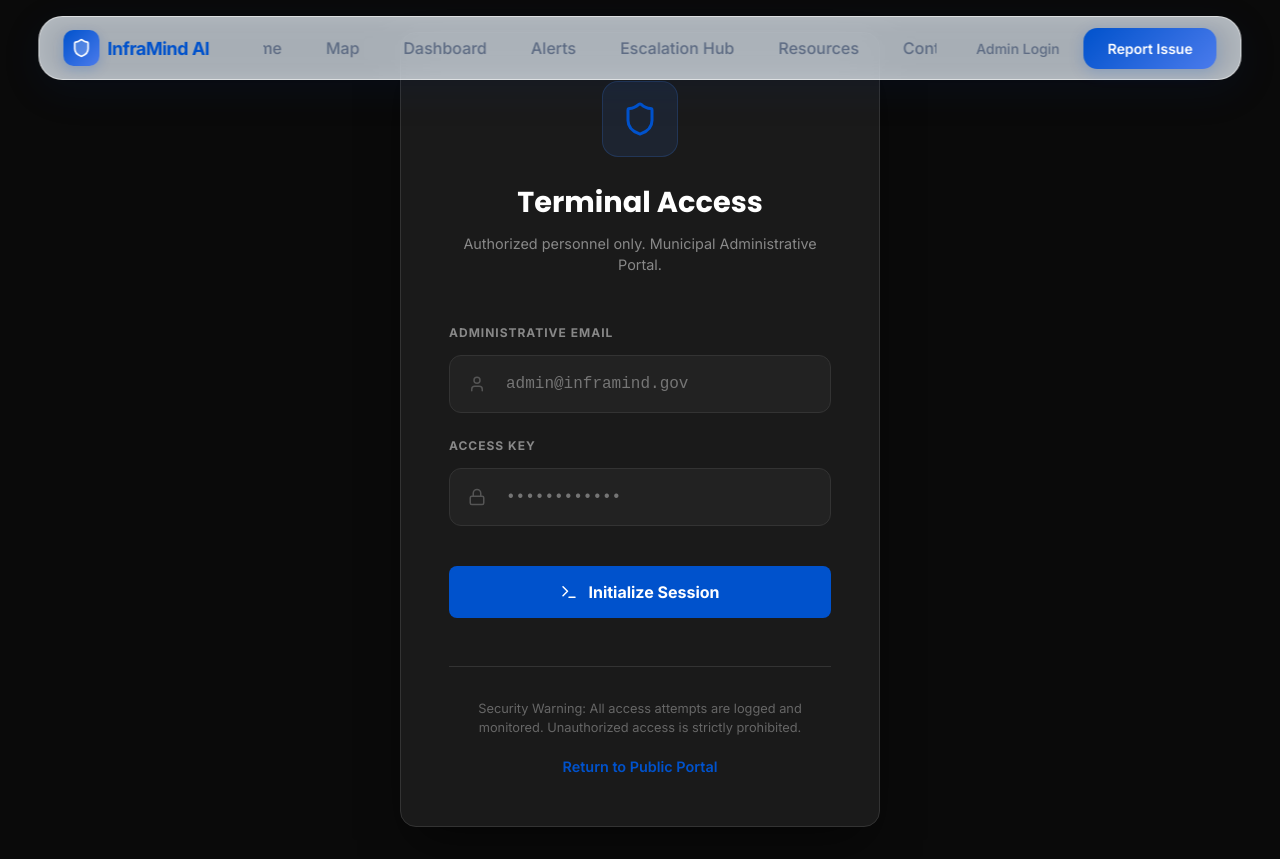
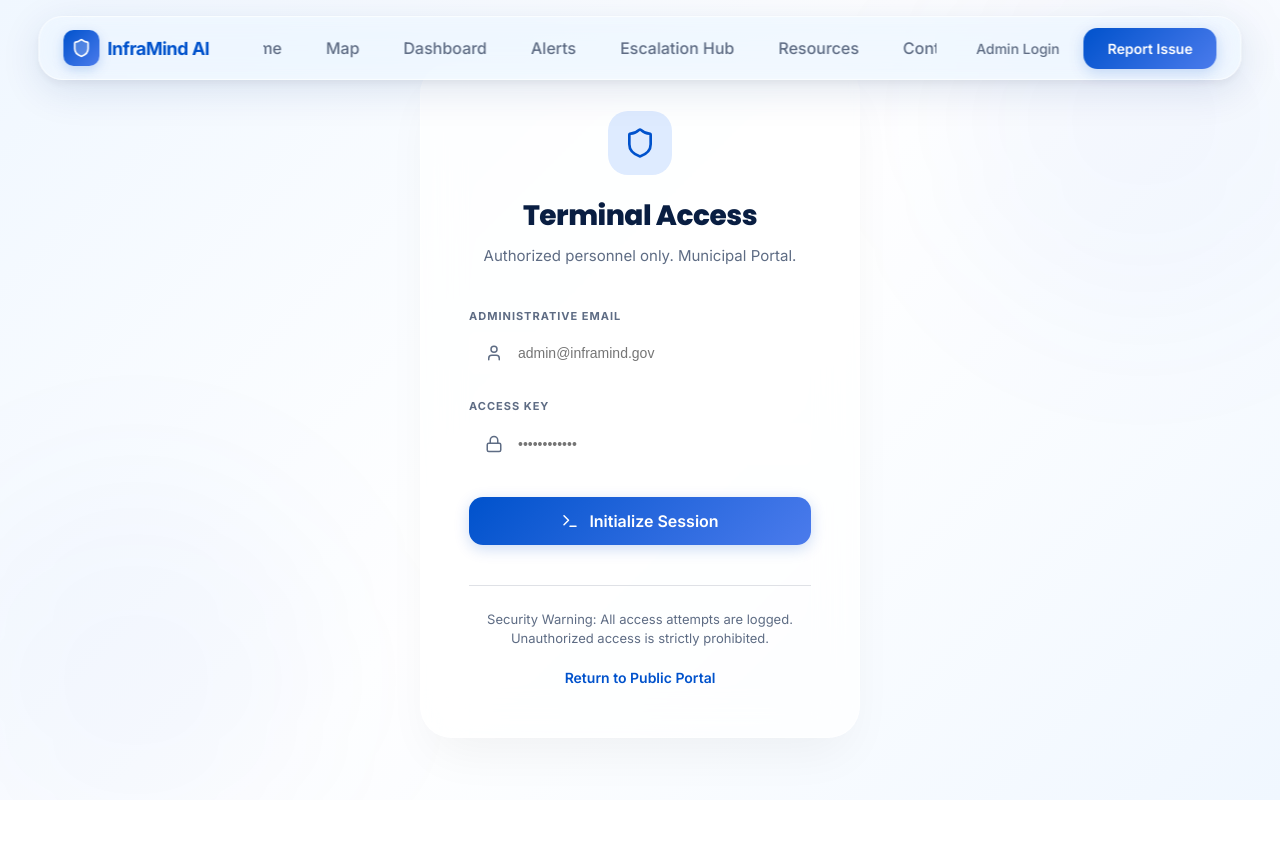
Before and after one commit to DarshanBhandigare/InfraMind-AI, a React (Vite) app: page /admin/login in a window 1280 px wide. After the commit the page ends 800 px from the top, so only its background shows below. Built offline with nearby package versions, Linux system fonts and the light colour scheme; no server answers.

Commit message:
AdminLoginUIFix

```diff
--- a/src/pages/AdminLogin.jsx
+++ b/src/pages/AdminLogin.jsx
@@ -2,6 +2,7 @@ import React, { useState } from 'react';
 import { useAuth } from '../context/AuthContext';
 import { useNavigate, Link } from 'react-router-dom';
 import { Shield, Lock, User, Terminal, AlertCircle } from 'lucide-react';
+import { motion } from 'framer-motion';
 
 const AdminLogin = () => {
   const [email, setEmail] = useState('');
@@ -19,7 +20,6 @@ const AdminLogin = () => {
 
     try {
       await login(email, password);
-      // In a real app, we'd check for an admin role here
       navigate('/admin/dashboard');
     } catch (err) {
       setError(err.message || 'Authentication failed. Please check your credentials.');
@@ -34,53 +34,66 @@ const AdminLogin = () => {
       display: 'flex',
       alignItems: 'center',
       justifyContent: 'center',
-      background: '#0a0a0a',
-      padding: '2rem'
+      background: 'linear-gradient(135deg, #f0f7ff 0%, #ffffff 50%, #f0f7ff 100%)',
+      padding: '24px',
+      position: 'relative',
+      overflow: 'hidden'
     }}>
-      <div style={{
-        width: '100%',
-        maxWidth: '480px',
-        padding: '3rem',
-        background: '#1a1a1a',
-        border: '1px solid #333',
-        borderRadius: 'var(--radius-lg)',
-        boxShadow: '0 25px 50px -12px rgba(0, 0, 0, 0.5)'
-      }}>
-        <div style={{ textAlign: 'center', marginBottom: '3rem' }}>
+      {/* Decorative background elements */}
+      <div style={{ position: 'absolute', top: '-10%', right: '-5%', width: '400px', height: '400px', background: 'rgba(0, 82, 204, 0.03)', borderRadius: '50%', filter: 'blur(80px)' }} />
+      <div style={{ position: 'absolute', bottom: '-10%', left: '-5%', width: '400px', height: '400px', background: 'rgba(0, 82, 204, 0.03)', borderRadius: '50%', filter: 'blur(80px)' }} />
+
+      <motion.div
+        initial={{ opacity: 0, y: 20 }}
+        animate={{ opacity: 1, y: 0 }}
+        transition={{ duration: 0.5 }}
+        style={{
+          width: '100%',
+          maxWidth: '440px',
+          padding: '48px',
+          background: 'rgba(255, 255, 255, 0.7)',
+          backdropFilter: 'blur(20px)',
+          border: '1px solid rgba(255, 255, 255, 0.5)',
+          borderRadius: '32px',
+          boxShadow: '0 25px 50px -12px rgba(0, 0, 0, 0.05)',
+          zIndex: 1
+        }}
+      >
+        <div style={{ textAlign: 'center', marginBottom: '40px' }}>
           <div style={{
             display: 'inline-flex',
-            padding: '1.2rem',
-            borderRadius: '16px',
-            background: 'rgba(59, 130, 246, 0.1)',
-            border: '1px solid rgba(59, 130, 246, 0.2)',
-            marginBottom: '1.5rem'
+            padding: '16px',
+            borderRadius: '20px',
+            background: 'var(--primary-light)',
+            marginBottom: '20px',
+            color: 'var(--primary)'
           }}>
-            <Shield size={36} color="var(--primary)" />
+            <Shield size={32} />
           </div>
-          <h1 style={{ color: 'white', fontSize: '1.8rem', fontWeight: 700, margin: 0 }}>Terminal Access</h1>
-          <p style={{ color: '#888', marginTop: '0.5rem', fontSize: '0.9rem' }}>
-            Authorized personnel only. Municipal Administrative Portal.
+          <h1 style={{ fontSize: '28px', fontWeight: 800, color: '#091E42', margin: 0, letterSpacing: '-0.5px' }}>Terminal Access</h1>
+          <p style={{ color: 'var(--text-muted)', marginTop: '8px', fontSize: '15px' }}>
+            Authorized personnel only. Municipal Portal.
           </p>
         </div>
 
         {error && (
           <div style={{
-            background: 'rgba(239, 68, 68, 0.1)',
-            border: '1px solid rgba(239, 68, 68, 0.2)',
-            padding: '1rem',
-            borderRadius: 'var(--radius-sm)',
-            color: '#ef4444',
-            fontSize: '0.85rem',
+            background: '#fff1f0',
+            border: '1px solid #ffa39e',
+            padding: '12px 16px',
+            borderRadius: '12px',
+            color: '#cf1322',
+            fontSize: '14px',
             display: 'flex',
             alignItems: 'center',
-            gap: '0.8rem',
-            marginBottom: '2rem'
+            gap: '10px',
+            marginBottom: '24px'
           }}>
             <AlertCircle size={18} /> {error}
           </div>
         )}
 
-        <form onSubmit={handleSubmit} style={{ display: 'grid', gap: '1.5rem' }}>
+        <form onSubmit={handleSubmit} style={{ display: 'grid', gap: '24px' }}>
           <div>
             <label style={labelStyle}>Administrative Email</label>
             <div style={{ position: 'relative' }}>
@@ -90,7 +103,8 @@ const AdminLogin = () => {
                 required
                 value={email}
                 onChange={(e) => setEmail(e.target.value)}
-                style={adminInputStyle}
+                className="input-field"
+                style={{ paddingLeft: '48px', background: 'white' }}
                 placeholder="admin@inframind.gov"
               />
             </div>
@@ -105,7 +119,8 @@ const AdminLogin = () => {
                 required
                 value={password}
                 onChange={(e) => setPassword(e.target.value)}
-                style={adminInputStyle}
+                className="input-field"
+                style={{ paddingLeft: '48px', background: 'white' }}
                 placeholder="••••••••••••"
               />
             </div>
@@ -114,15 +129,12 @@ const AdminLogin = () => {
           <button
             type="submit"
             disabled={loading}
+            className="btn-liquid"
             style={{
               width: '100%',
-              padding: '1rem',
-              background: 'var(--primary)',
-              color: 'white',
-              borderRadius: 'var(--radius-md)',
-              fontWeight: 700,
-              fontSize: '1rem',
-              marginTop: '1rem',
+              padding: '14px',
+              fontSize: '16px',
+              marginTop: '8px',
               display: 'flex',
               alignItems: 'center',
               justifyContent: 'center',
@@ -134,49 +146,37 @@ const AdminLogin = () => {
           </button>
         </form>
 
-        <div style={{ marginTop: '3rem', textAlign: 'center', borderTop: '1px solid #333', paddingTop: '2rem' }}>
-          <p style={{ color: '#666', fontSize: '0.8rem', marginBottom: '1rem' }}>
-            Security Warning: All access attempts are logged and monitored.
+        <div style={{ marginTop: '40px', textAlign: 'center', borderTop: '1px solid var(--border)', paddingTop: '24px' }}>
+          <p style={{ color: 'var(--text-muted)', fontSize: '13px', marginBottom: '16px', lineHeight: 1.5 }}>
+            Security Warning: All access attempts are logged.
             Unauthorized access is strictly prohibited.
           </p>
-          <Link to="/" style={{ color: 'var(--primary)', textDecoration: 'none', fontSize: '0.9rem', fontWeight: 600 }}>
+          <Link to="/" style={{ color: 'var(--primary)', textDecoration: 'none', fontSize: '14px', fontWeight: 600 }}>
             Return to Public Portal
           </Link>
         </div>
-      </div>
+      </motion.div>
     </div>
   );
 };
 
 const labelStyle = {
   display: 'block',
-  fontSize: '0.75rem',
-  fontWeight: 700,
+  fontSize: '11px',
+  fontWeight: 800,
   textTransform: 'uppercase',
-  color: '#888',
-  marginBottom: '0.8rem',
+  color: 'var(--text-muted)',
+  marginBottom: '8px',
   letterSpacing: '1px'
 };
 
 const iconStyle = {
   position: 'absolute',
-  left: '1.2rem',
+  left: '16px',
   top: '50%',
   transform: 'translateY(-50%)',
-  color: '#555'
-};
-
-const adminInputStyle = {
-  width: '100%',
-  padding: '1.2rem 1.2rem 1.2rem 3.5rem',
-  background: '#222',
-  border: '1px solid #333',
-  borderRadius: '12px',
-  color: 'white',
-  outline: 'none',
-  fontSize: '1rem',
-  transition: 'all 0.3s ease',
-  fontFamily: 'monospace'
+  color: 'var(--text-muted)',
+  zIndex: 1
 };
 
 export default AdminLogin;
```
